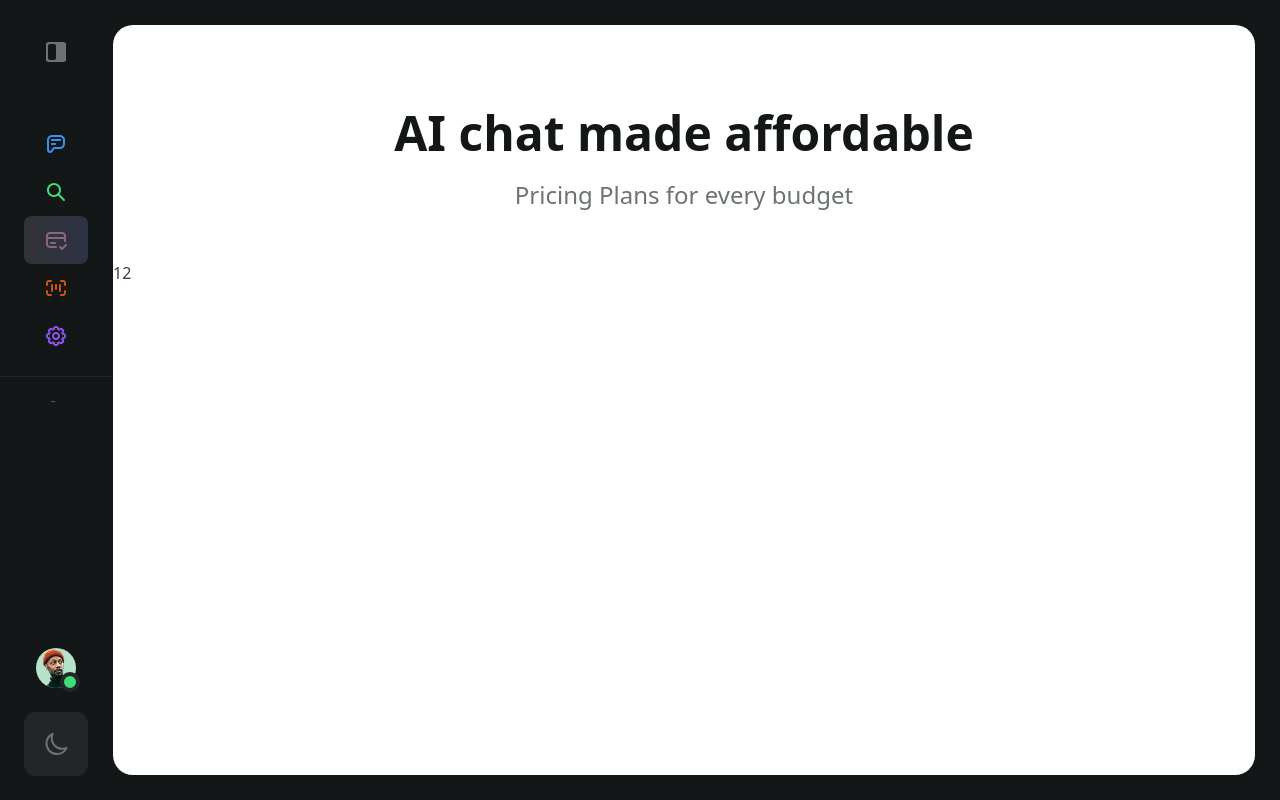
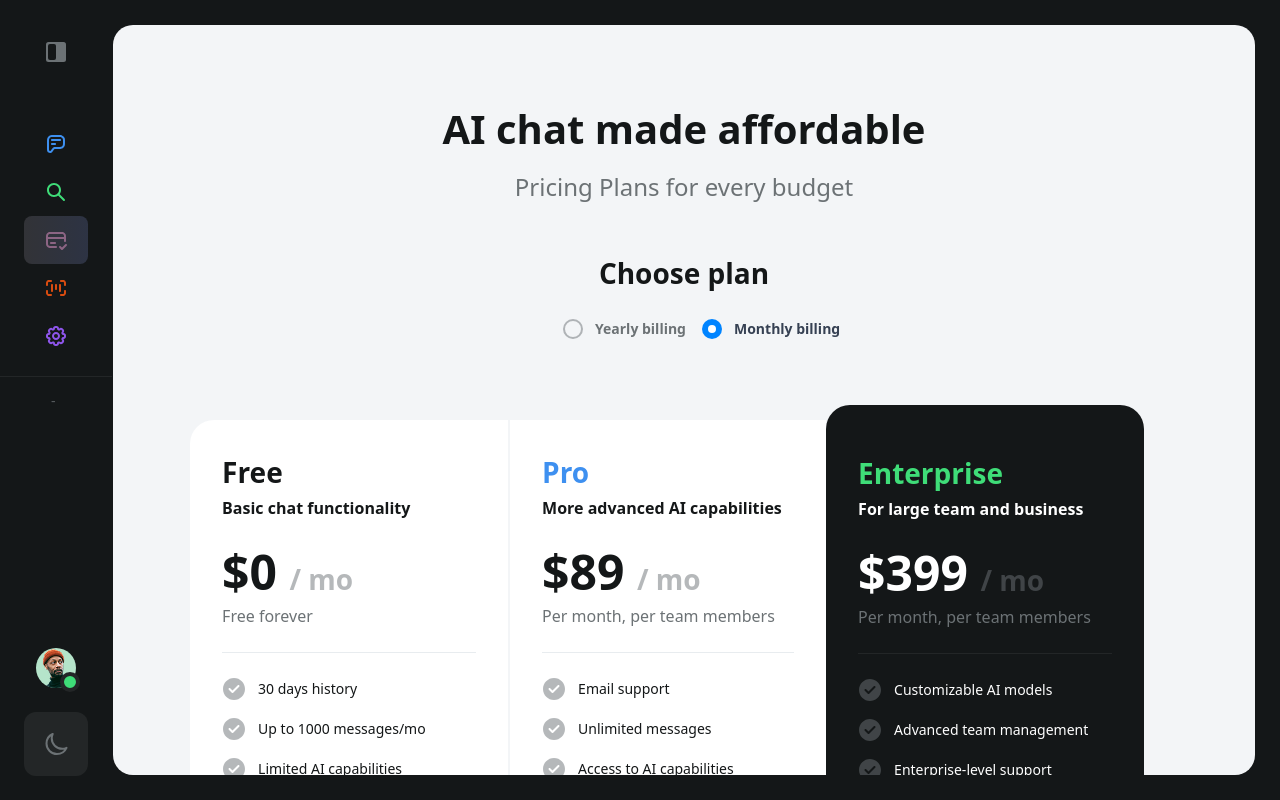
Before and after one commit to Eche00/BrainWave, a React (Vite) app in the folder client/: page /subscription in a window 1280 px wide. Built offline with nearby package versions, Linux system fonts and the light colour scheme.

Commit message:
subscription container page 80%

```diff
--- a/client/src/pages/Subscription.jsx
+++ b/client/src/pages/Subscription.jsx
@@ -1,34 +1,19 @@
-import React from "react";
+import React, { useState } from "react";
 import SubSB from "../components/navigation/SubSB";
+import Pricing from "./subcontainer/Pricing";
+import Checkout from "./subcontainer/Checkout";
 
 function Subscription() {
+  const [billing, setBilling] = useState(false);
+  const [pricing, setPricing] = useState(true);
   return (
     <div className="flex">
       <SubSB />
 
-      <body className=" sm:py-[24px] sm:pr-[24px] bg-[#141718] w-full flex flex-1 border-[1px] border-[#141718] sm:h-screen   overscroll-none ">
+      <body className=" sm:py-[24px] sm:pr-[24px] bg-[#141718] w-full flex flex-1 border-[1px] border-[#141718] sm:h-screen  overflow-hidden  overscroll-none  flex-col">
         {/* container  */}
-        <main className=" bg-white dark:bg-[#232627] h-full sm:rounded-[20px] w-full flex flex-col gap-[48px] sm:py-[80px] ">
-          {/* header  */}
-          <section className=" flex flex-col items-center justify-self-center gap-[16px]">
-            <h1 className="text-[#141718] dark:text-white text-[48px] font-[700] leading-[56px]">
-              AI chat made affordable
-            </h1>
-            <p className="text-[#6C7275]  text-[24px] font-[400] leading-[36px]">
-              Pricing Plans for every budget
-            </p>
-          </section>
-          {/* pricing  */}
-          <section className=" flex">
-            <div className="">1</div>
-            <div className="">2</div>
-          </section>
-
-          {/* core features  */}
-          <section className=""></section>
-          {/* frequently asked questions   */}
-          <section className=""></section>
-        </main>
+        {pricing && <Pricing setBilling={setBilling} setPricing={setPricing} />}
+        {billing && <Checkout etBilling={setBilling} setPricing={setPricing} />}
       </body>
     </div>
   );
```
